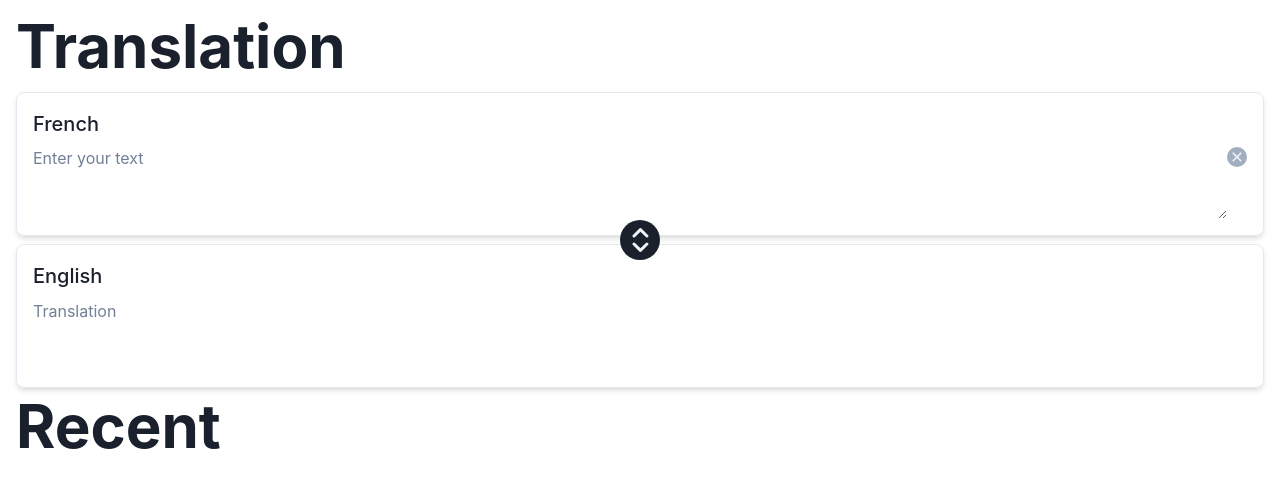
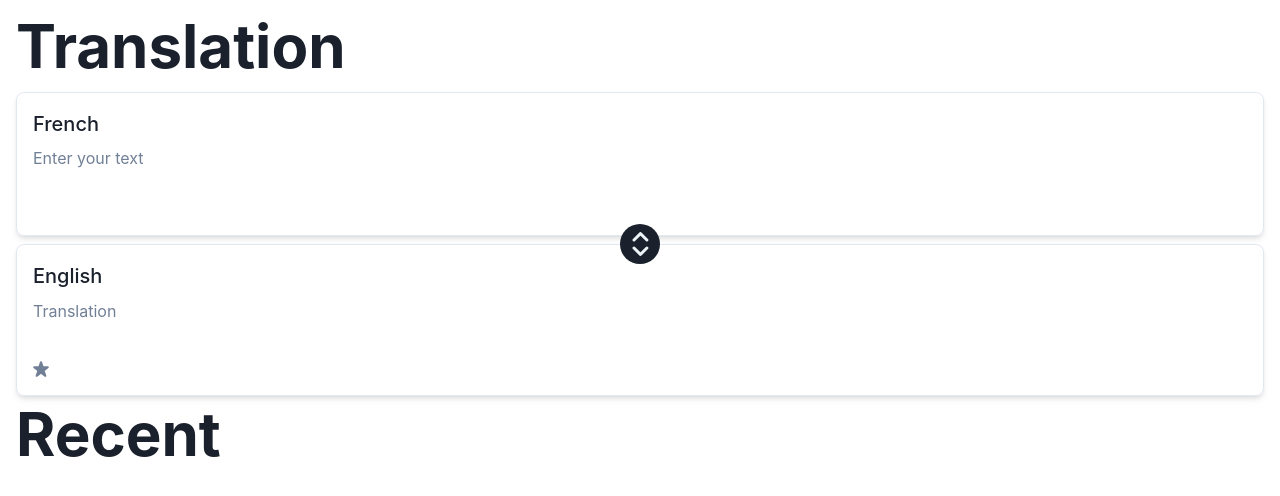
Before and after one commit to tesshuang/my-language-app, a Next.js app: page / in a window 1280 px wide. Shown: the top 496 px of the page. Built offline with nearby package versions, Linux system fonts and the light colour scheme.

Commit message:
Update textInput and textResult ui and functionality

```diff
--- a/src/app/components/TextInput.tsx
+++ b/src/app/components/TextInput.tsx
@@ -1,15 +1,12 @@
-import {
-  FormControl,
-  FormLabel,
-  Textarea,
-  Text,
-  Box,
-  Flex,
-} from "@chakra-ui/react";
+import { FormControl, FormLabel, Textarea, Flex } from "@chakra-ui/react";
 import { CloseIcon } from "@chakra-ui/icons";
 
-export const TextInput = (props: { name?: string; isEditable?: boolean }) => {
-  const { name, isEditable = false } = props;
+export const TextInput = (props: {
+  name: string;
+  text: string;
+  setText: (text: string) => void;
+}) => {
+  const { name, text, setText } = props;
 
   return (
     <div>
@@ -17,7 +14,6 @@ export const TextInput = (props: { name?: string; isEditable?: boolean }) => {
         <FormLabel fontSize="xl" m={0}>
           {name}
         </FormLabel>
-        {isEditable ? (
         <Flex>
           <Textarea
             placeholder="Enter your text"
@@ -25,7 +21,11 @@ export const TextInput = (props: { name?: string; isEditable?: boolean }) => {
             py={2}
             px={0}
             flex="1"
+            resize="none"
+            value={text}
+            onChange={(e) => setText(e.target.value)}
           />
+          {Boolean(text) && (
             <CloseIcon
               mt={2}
               boxSize={5}
@@ -35,15 +35,10 @@ export const TextInput = (props: { name?: string; isEditable?: boolean }) => {
               borderRadius="50%"
               p={1}
               aria-label="reset text input"
+              onClick={() => setText("")}
             />
+          )}
         </Flex>
-        ) : (
-          <Box minHeight={20}>
-            <Text fontSize="md" color="gray.500" py={2}>
-              Translation
-            </Text>
-          </Box>
-        )}
       </FormControl>
     </div>
   );
--- /dev/null
+++ b/src/app/components/TextResult.tsx
@@ -0,0 +1,21 @@
+import { Text, Box } from "@chakra-ui/react";
+import { StarIcon } from "@chakra-ui/icons";
+
+export const TextResult = (props: { name: string }) => {
+  const { name } = props;
+
+  return (
+    <Box borderWidth="1px" borderRadius="lg" p={4} boxShadow="md">
+      <Text fontSize="xl" fontWeight="medium">
+        {name}
+      </Text>
+      <Text fontSize="md" color="gray.500" py={2} minHeight={16}>
+        Translation
+      </Text>
+      <StarIcon
+        color="gray.500"
+        aria-label="add this word to favorite collection"
+      />
+    </Box>
+  );
+};
--- a/src/app/components/Translation.tsx
+++ b/src/app/components/Translation.tsx
@@ -1,12 +1,29 @@
 "use client";
-import { Box, AbsoluteCenter } from "@chakra-ui/react";
+import { useState } from "react";
+import { Box, AbsoluteCenter, Text } from "@chakra-ui/react";
 import { TextInput } from "./TextInput";
 import { ArrowUpDownIcon } from "@chakra-ui/icons";
+import { TextResult } from "./TextResult";
 
 export const Translation = () => {
+  const [text, setText] = useState("");
+  const [lang, setLang] = useState({
+    input: "French",
+    output: "English",
+  });
+
+  const handleSwitchLang = () => {
+    const tempInput = lang.input;
+
+    setLang({
+      input: lang.output,
+      output: tempInput,
+    });
+  };
+
   return (
     <Box position="relative">
-      <TextInput name="French" isEditable />
+      <TextInput name={lang.input} text={text} setText={setText} />
       <AbsoluteCenter axis="both" zIndex={1}>
         <ArrowUpDownIcon
           boxSize={10}
@@ -16,10 +33,11 @@ export const Translation = () => {
           borderRadius="50%"
           p={2}
           aria-label="switch the tranlsation"
+          onClick={handleSwitchLang}
         />
       </AbsoluteCenter>
       <Box p={1} />
-      <TextInput name="English" />
+      <TextResult name={lang.output} />
     </Box>
   );
 };
```
Lines whose indentation alone changed are shown as unchanged.
